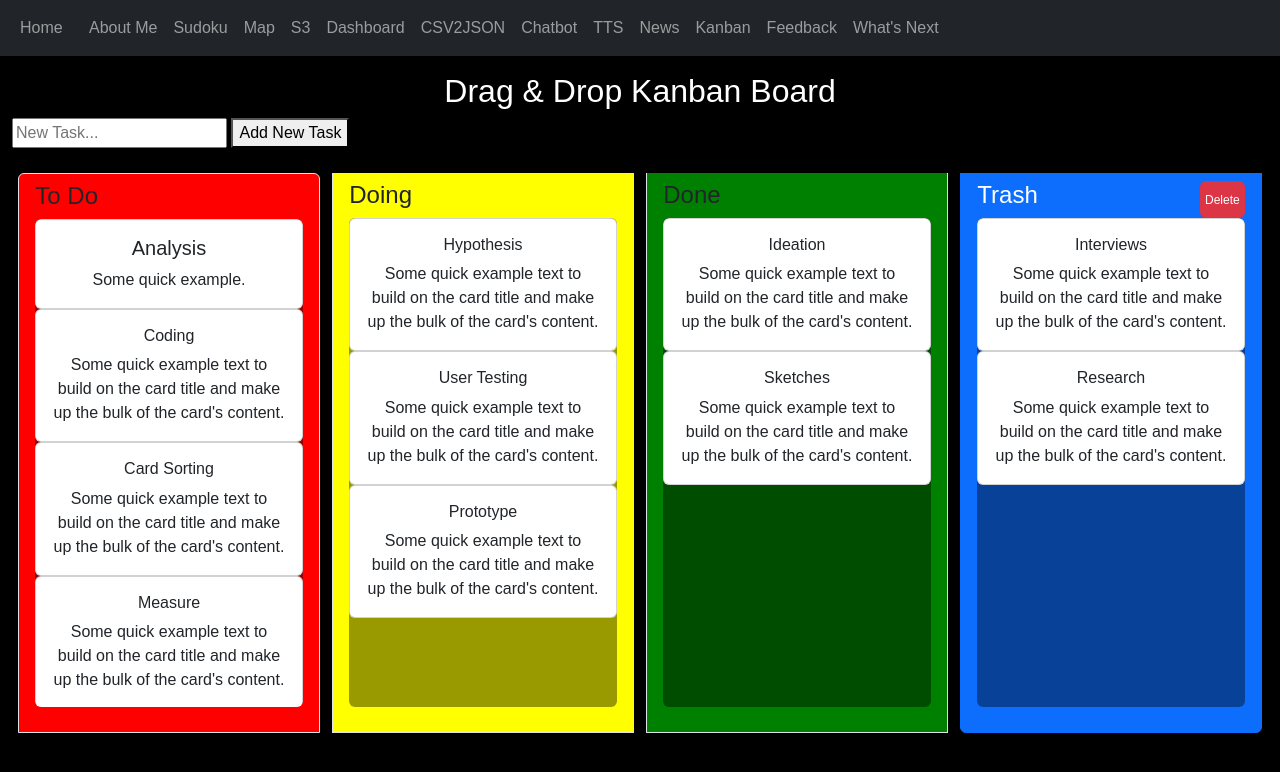
After one commit to WayneBruton/flaskPersonal, a Flask app: page /kanban in a window 1280 px wide. The commit adds this page. Shown: the top 772 px of the page. Run offline with Flask 3, Linux system fonts and the light colour scheme; parts of the project's set-up code (start-up, migrations or seed data) failed here and were passed over; some libraries are stand-ins or nearby versions.

Commit message:
2023/10/04A

````diff
--- a/website/static/index.css
+++ b/website/static/index.css
@@ -229,3 +229,61 @@ transform: translateY(3px);
     z-index: 100;
     cursor: move;
 }
+
+.main-group {
+display: flex;
+flex-direction: row;
+flex-wrap: wrap;
+justify-content: space-around;
+padding: 0;
+  margin: 0;
+width: 100%;
+height: 70vh;
+overflow: auto;
+
+}
+
+ul.listgroup {
+	  list-style-type: none;
+  width: 100%;
+  height: 90%;
+  overflow: auto;
+  padding: 0;
+  margin: 0;
+   border: 1px solid black;
+	  border-radius: 5px;
+}
+
+
+.sub-group {
+ width: 24%;
+}
+
+.sub-sub-list {
+	  list-style-type: none;
+
+
+  width: 100%;
+  height: 90%;
+  overflow: auto;
+
+}
+
+.column-header {
+display: flex;
+flex-direction: row;
+justify-content: space-between;
+}
+
+li.task {
+margin: 0px 0px;
+padding: 0px 0px;
+}
+
+.card.task-detail {
+	  margin: 0px 0px;
+  padding: 0px 0px;
+
+  cursor: pointer;
+
+}
--- a/website/static/index.js
+++ b/website/static/index.js
@@ -619,5 +619,222 @@ document.getElementById('sendButton').addEventListener('click', () => {
 
 }
 
+//const tasks = document.querySelectorAll('.task'), card = document.querySelector('.card');
+//
+////console.log(tasks, card);
+//
+//tasks.forEach(task => {
+//	task.addEventListener('dragover', e => {
+//		e.preventDefault();
+//		task.classList.add('hovered');
+//	});
+//	task.addEventListener('dragleave', e => {
+//		e.preventDefault();
+//		task.classList.remove('hovered');
+//
+//	})
+//	task.addEventListener('drop', e => {
+//		e.preventDefault();
+//		task.appendChild(card);
+//		task.classList.remove('hovered');
+//	})
+//})
+
+
+// Function to attach drag-and-drop event listeners to a task element
+//function attachDragListeners(task) {
+//  task.addEventListener('dragstart', e => {
+//    // Store the task being dragged
+//    e.dataTransfer.setData('text/plain', task.outerHTML);
+//    task.classList.add('dragging');
+//  });
+//
+//  task.addEventListener('dragend', e => {
+//    // Remove the 'dragging' class when the drag operation ends
+//    task.classList.remove('dragging');
+//  });
+//}
+//
+//const tasks = document.querySelectorAll('.task-detail');
+//tasks.forEach(attachDragListeners);
+//
+//const lists = document.querySelectorAll('.task');
+//lists.forEach(list => {
+//  list.addEventListener('dragover', e => {
+//    e.preventDefault();
+//    list.classList.add('hovered');
+//  });
+//
+//  list.addEventListener('dragleave', e => {
+//    e.preventDefault();
+//    list.classList.remove('hovered');
+//  });
+//
+//  list.addEventListener('drop', e => {
+//    e.preventDefault();
+//    list.classList.remove('hovered');
+//
+//    // Get the HTML content of the dragged task
+//    const taskHTML = e.dataTransfer.getData('text/plain');
+//
+//    // Create a new task element from the HTML content
+//    const newTask = document.createElement('li');
+//    newTask.classList.add('task', 'text-center');
+//
+//    // Clear margin and padding for the new task
+//    newTask.style.margin = '0';
+//    newTask.style.padding = '0';
+//
+//    newTask.innerHTML = taskHTML;
+//
+//    // Append the new task to the list
+//    list.appendChild(newTask);
+//
+//    // Remove the original task from its parent
+//    const originalTask = document.querySelector('.dragging');
+//    originalTask.remove();
+//
+//    // Attach drag-and-drop listeners to the newly created task
+//    attachDragListeners(newTask);
+//  });
+//});
+
+//const cards = document.querySelectorAll('.card');
+//
+//cards.forEach(card => {
+//  card.addEventListener('dragstart', e => {
+//    // Store a reference to the dragged card
+//    e.dataTransfer.setData('text/plain', card.id);
+//  });
+//
+//  cards.forEach(dropTarget => {
+//    dropTarget.addEventListener('dragover', e => {
+//      e.preventDefault();
+//      dropTarget.classList.add('hovered');
+//    });
+//
+//    dropTarget.addEventListener('dragleave', e => {
+//      e.preventDefault();
+//      dropTarget.classList.remove('hovered');
+//    });
+//
+//    dropTarget.addEventListener('drop', e => {
+//      e.preventDefault();
+//      dropTarget.classList.remove('hovered');
+//
+//      // Get the ID of the dragged card
+//      const draggedCardId = e.dataTransfer.getData('text/plain');
+//      const draggedCard = document.getElementById(draggedCardId);
+//
+//      // Append the dragged card to the drop target
+//      dropTarget.appendChild(draggedCard);
+//    });
+//  });
+//});
+
+// Function to attach drag listeners to a task
+function attachDragListeners(task) {
+  task.addEventListener('dragstart', handleDragStart);
+  task.addEventListener('dragend', handleDragEnd);
+}
+
+// Function to handle the drag start event
+function handleDragStart(e) {
+  // Store the task being dragged
+  e.dataTransfer.setData('text/plain', this.outerHTML);
+  this.classList.add('dragging');
+}
+
+// Function to handle the drag end event
+function handleDragEnd(e) {
+  // Remove the 'dragging' class when the drag operation ends
+  this.classList.remove('dragging');
+}
+
+// Function to handle the drop event
+// Function to handle the drop event
+// Function to handle the drop event
+function handleDrop(e) {
+  e.preventDefault();
+  this.classList.remove('hovered');
+
+  // Get the HTML content of the dragged task
+  const taskHTML = e.dataTransfer.getData('text/plain');
+
+  // Create a new task element from the HTML content
+  const newTask = document.createElement('li');
+  newTask.classList.add('task', 'text-center');
+
+  // Clear margin and padding for the new task
+  newTask.style.margin = '0';
+  newTask.style.padding = '0';
+
+  newTask.innerHTML = taskHTML;
+
+  // Determine if the drop target is the same list
+  const isSameList = this.parentElement === document.querySelector('.dragging').parentElement;
+
+  if (isSameList) {
+    // Reorder the tasks within the same list
+    const originalTask = document.querySelector('.dragging');
+    originalTask.remove();
+
+    // Find the index of the drop target and insert the new task at that position
+    const dropIndex = Array.from(this.parentElement.children).indexOf(this);
+    this.parentElement.insertBefore(newTask, this.parentElement.children[dropIndex]);
+  } else {
+    // Append the new task to the list
+    this.appendChild(newTask);
+
+    // Remove any empty li elements in the parent list
+    const parentList = this.parentElement;
+    const emptyLiElements = Array.from(parentList.querySelectorAll('li')).filter(li => li.childElementCount === 0);
+    emptyLiElements.forEach(emptyLi => emptyLi.remove());
+
+    // Remove the original task from its parent
+    const originalTask = document.querySelector('.dragging');
+    if (originalTask.parentElement.childElementCount === 0) {
+      originalTask.parentElement.remove();
+    } else {
+      originalTask.remove();
+    }
+  }
+
+  // Attach drag-and-drop listeners to the newly created task
+  attachDragListeners(newTask);
+}
+
+
+// Select all task detail elements and attach drag listeners
+const tasks = document.querySelectorAll('.task-detail');
+tasks.forEach(attachDragListeners);
+
+// Select all task elements and add drop listeners
+const lists = document.querySelectorAll('.sub-sub-list');
+lists.forEach(list => {
+  list.addEventListener('dragover', e => {
+    e.preventDefault();
+    list.classList.add('hovered');
+  });
+
+  list.addEventListener('dragleave', e => {
+    e.preventDefault();
+    list.classList.remove('hovered');
+  });
+
+  list.addEventListener('drop', handleDrop);
+});
+
+
+
+
+
+
+
+
+
+
+
+
 
 //});
--- a/website/templates/base.html
+++ b/website/templates/base.html
@@ -33,6 +33,7 @@
 				<a class="nav-item nav-link" id="chatbotn" href="/chatbot">Chatbot</a>
 				<a class="nav-item nav-link" id="pdftext" href="/pdftext">TTS</a>
 				<a class="nav-item nav-link" id="news" href="/news">News</a>
+				<a class="nav-item nav-link" id="kanban" href="/kanban">Kanban</a>
 				<a class="nav-item nav-link" id="feedback" href="/feedback">Feedback</a>
 				<a class="nav-item nav-link" id="nextup" href="/nextup">What's Next</a>
 
--- a/website/templates/index.html
+++ b/website/templates/index.html
@@ -52,10 +52,10 @@
 				regretted my decision to change careers. I was fortunate enough to be able to work for a company that
 				allowed me to code as my full-time job and I have never looked back.
 				<br/><br>
-				<strong>My Aspirations:</strong> To be 100% self employed and to be able to work from anywhere in the
+				<strong>My Aspirations:</strong> To be 100% remote and to be able to work from anywhere in the
 				world.
-				<br/><br>
-				<strong>Goal Date:</strong> Early 2024
+<!--				<br/><br>-->
+<!--				<strong>Goal Date:</strong> Early 2024-->
 
 				<br/><br>
 				I have since gained a lot of experience in various languages and technologies such as:
--- /dev/null
+++ b/website/templates/kanban.html
@@ -0,0 +1,175 @@
+{% extends "base.html" %}
+
+{% block title %}S3Upload{% endblock %}
+
+{% block content %}
+<header>
+	<br><br><br>
+	<h2 class="text-center" style="color: white;"><span>Drag & Drop Kanban Board</span></h2>
+</header>
+
+<div class="add-task-container">
+	<input type="text" maxlength="12" id="taskText" placeholder="New Task..." onkeydown="if (event.keyCode == 13)
+                        document.getElementById('add').click()">
+	<button id="add" class="button add-button" onclick="addTask()">Add New Task</button>
+</div>
+
+<div class="main-container" style="margin: 25px 0px;">
+	<ul class="list-group main-group">
+		<li class="list-group-item sub-group" style="background-color: red;">
+			<div class="column-header">
+				<h4>To Do</h4>
+			</div>
+			<ul class="list-group  sub-sub-list" id="to-do">
+				<li class="task text-center">
+					<div class="card task-detail" style="width: 100%;" draggable="true">
+						<div class="card-body">
+							<h5 class="card-title">Analysis</h5>
+							<p class="card-text">Some quick example.</p>
+
+						</div>
+					</div>
+				</li>
+				<li class="task text-center">
+					<div class="card task-detail" style="width: 100%;" draggable="true">
+						<div class="card-body">
+							<h6 class="card-title">Coding</h6>
+							<p class="card-text">Some quick example text to build on the card title and make up the bulk
+								of the card's content.</p>
+
+						</div>
+					</div>
+				</li>
+				<li class="task text-center">
+					<div class="card task-detail" style="width: 100%;" draggable="true">
+						<div class="card-body">
+							<h6 class="card-title">Card Sorting</h6>
+							<p class="card-text">Some quick example text to build on the card title and make up the bulk
+								of the card's content.</p>
+
+						</div>
+					</div>
+				</li>
+				<li class="task text-center">
+					<div class="card task-detail" style="width: 100%;" draggable="true">
+						<div class="card-body">
+							<h6 class="card-title">Measure</h6>
+							<p class="card-text">Some quick example text to build on the card title and make up the bulk
+								of the card's content.</p>
+
+						</div>
+					</div>
+				</li>
+			</ul>
+		</li>
+
+		<li class="list-group-item sub-group" style="background-color: yellow;">
+			<div class="column-header">
+				<h4>Doing</h4>
+			</div>
+			<ul class="list-group sub-sub-list" id="doing">
+				<li class="task text-center">
+					<div class="card task-detail" style="width: 100%;" draggable="true">
+						<div class="card-body">
+							<h6 class="card-title">Hypothesis</h6>
+							<p class="card-text">Some quick example text to build on the card title and make up the bulk
+								of the card's content.</p>
+
+						</div>
+					</div>
+				</li>
+				<li class="task text-center">
+					<div class="card task-detail" style="width: 100%;" draggable="true">
+						<div class="card-body">
+							<h6 class="card-title">User Testing</h6>
+							<p class="card-text">Some quick example text to build on the card title and make up the bulk
+								of the card's content.</p>
+
+						</div>
+					</div>
+				</li>
+				<li class="task text-center">
+					<div class="card task-detail" style="width: 100%;" draggable="true">
+						<div class="card-body">
+							<h6 class="card-title">Prototype</h6>
+							<p class="card-text">Some quick example text to build on the card title and make up the bulk
+								of the card's content.</p>
+
+						</div>
+					</div>
+				</li>
+			</ul>
+		</li>
+
+		<li class="list-group-item  sub-group" style="background-color: green;">
+			<div class="column-header">
+				<h4>Done</h4>
+			</div>
+			<ul class="list-group sub-sub-list" id="done">
+				<li class="task text-center">
+					<div class="card task-detail" style="width: 100%;" draggable="true">
+						<div class="card-body">
+							<h6 class="card-title">Ideation</h6>
+							<p class="card-text">Some quick example text to build on the card title and make up the bulk
+								of the card's content.</p>
+
+						</div>
+					</div>
+				</li>
+				<li class="task text-center">
+					<div class="card task-detail" style="width: 100%;" draggable="true">
+						<div class="card-body">
+							<h6 class="card-title">Sketches</h6>
+							<p class="card-text">Some quick example text to build on the card title and make up the bulk
+								of the card's content.</p>
+
+						</div>
+					</div>
+				</li>
+			</ul>
+		</li>
+
+		<li class="list-group-item active sub-group">
+			<div class="column-header">
+				<h4>Trash</h4>
+
+
+				<button type="button" class="btn btn-danger"
+				        style="--bs-btn-padding-y: .25rem; --bs-btn-padding-x: .25rem; --bs-btn-font-size: .75rem; --bs-btn-margin-y: .25rem"
+				        onclick="emptyTrash()">
+					Delete
+				</button>
+
+			</div>
+			<ul class="list-group sub-sub-list" id="trash">
+				<li class="task text-center">
+					<div class="card task-detail" style="width: 100%;" draggable="true">
+						<div class="card-body">
+							<h6 class="card-title">Interviews</h6>
+							<p class="card-text">Some quick example text to build on the card title and make up the bulk
+								of the card's content.</p>
+
+						</div>
+					</div>
+				</li>
+				<li class="task text-center">
+					<div class="card task-detail" style="width: 100%;" draggable="true">
+						<div class="card-body">
+							<h6 class="card-title">Research</h6>
+							<p class="card-text">Some quick example text to build on the card title and make up the bulk
+								of the card's content.</p>
+
+						</div>
+					</div>
+				</li>
+
+			</ul>
+
+		</li>
+
+	</ul>
+</div>
+
+
+{% endblock %}
+```
--- a/website/views.py
+++ b/website/views.py
@@ -619,6 +619,11 @@ def news():
     return render_template("news.html", top_headlines=top_headlines['articles'])
 
 
+@views.route("/kanban")
+def kanban():
+    return render_template("kanban.html")
+
+
 ## SUDUKU SOLVER
 
 def possible(grid, row, column, number):
````
